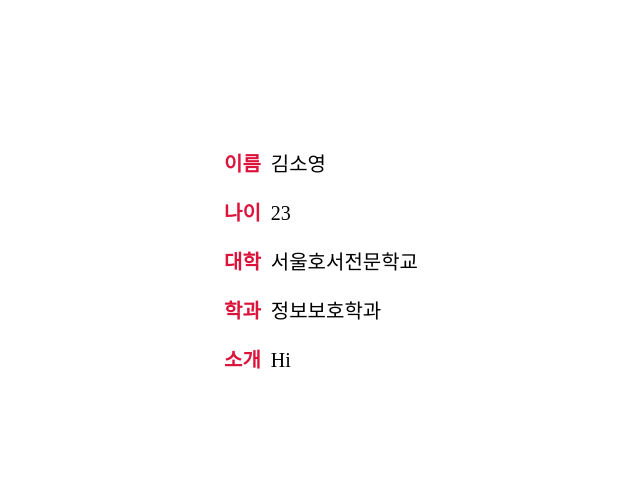
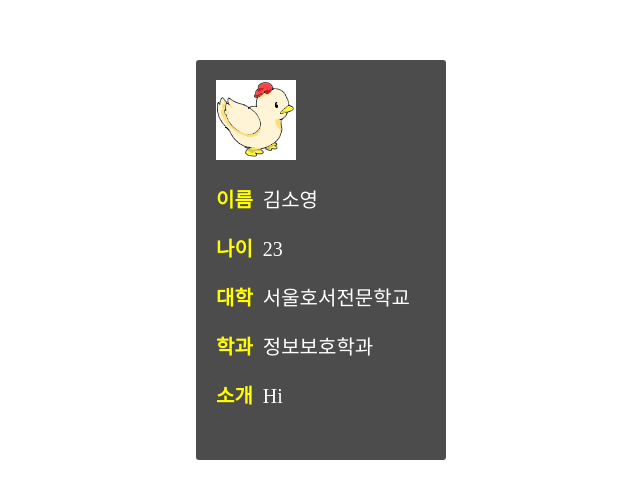
Before and after one commit to evas911/test20220302, a website built with Parcel: page profile.html in a window 1280 px wide. Shown: the part 148-646 px from the top of the page, without its empty margins (319-959 px from the left). Built offline with nearby package versions, Linux system fonts and the light colour scheme.

Commit message:
2nd profile

```diff
--- a/profile.css
+++ b/profile.css
@@ -6,13 +6,21 @@
   overflow: hidden;
 }
 .profile{
-
+  width: 250px;
+  height: 400px;
+  background-color: rgba(0, 0, 0, 0.7);
+  padding: 20px;
+  box-sizing: border-box;
+  border-radius: 3px;
+}
+.profile img{
 }
 .profile p{
   font-size: 20px;
+  color: white;
 }
 .profile p span{
   margin-right: 10px;
   font-weight: bold;
-  color: crimson;
+  color: yellow;
 }
--- a/profile.html
+++ b/profile.html
@@ -9,6 +9,7 @@
 </head>
 <body>
   <div class="profile">
+    <img src="./bitmap5.png" alt="소개 사진">
     <p><span>이름</span>김소영</p>
     <p><span>나이</span>23</p>
     <p><span>대학</span>서울호서전문학교</p>
```
Also changed, not shown: bitmap5.png (added).
